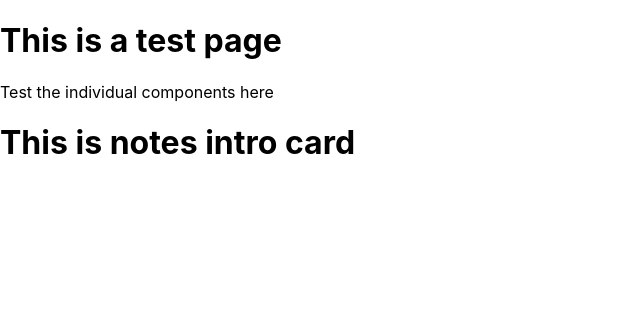
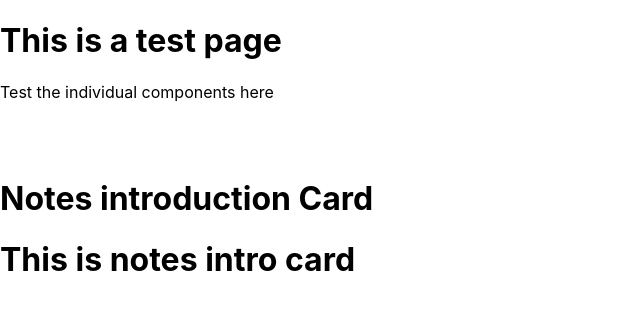
Before and after one commit to vijayksingh/blog, a Next.js app: page /test in a window 1280 px wide. Shown: the top 310 px of the page, without its empty margins (0-640 px from the left). Built offline with nearby package versions, Linux system fonts and the light colour scheme.

Commit message:
created notes pages

```diff
--- a/pages/index.tsx
+++ b/pages/index.tsx
@@ -1,7 +1,4 @@
 import type { NextPage } from "next";
-import Head from "next/head";
-import Image from "next/image";
-import styles from "../styles/Home.module.css";
 
 const Home: NextPage = () => {
   return (
--- a/pages/test.tsx
+++ b/pages/test.tsx
@@ -1,11 +1,28 @@
 import NotesIntroCard from "../components/NotesList/NotesIntroCard";
+import NotesIntroCardHeading from "../components/NotesList/NotesIntroCardHeading";
+import NotesIntroCardSummary from "../components/NotesList/NotesIntroCardSummary";
+import NotesIntroCardTag from "../components/NotesList/NotesIntroCardTag";
 
 function Test() {
-    return <div>
+  return (
+    <div>
+      <div>
         <h1>This is a test page</h1>
         <p>Test the individual components here</p>
-        <NotesIntroCard></NotesIntroCard>
+      </div>
+      <br />
+      <br />
+      <h1>Notes introduction Card</h1>
+      <NotesIntroCard>
+        <NotesIntroCardHeading>Typescript and Set Theory</NotesIntroCardHeading>
+        <NotesIntroCardSummary>
+          How does set theory help to understand type assignability and
+          resolution in Typescript?
+        </NotesIntroCardSummary>
+        <NotesIntroCardTag>#typescript</NotesIntroCardTag>
+      </NotesIntroCard>
     </div>
+  );
 }
 
 export default Test;
```
